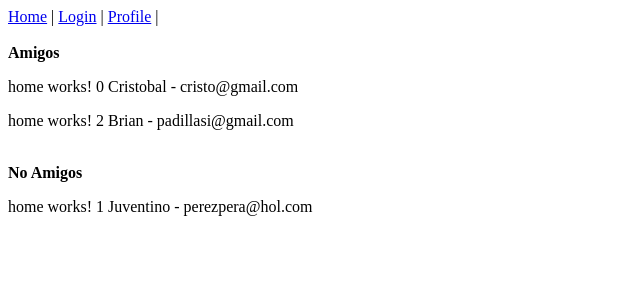
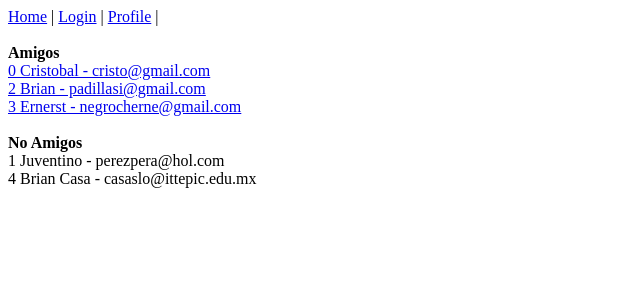
Before and after one commit to cristobalvega/platzinger, an Angular app: page / in a window 1280 px wide. Shown: the top 300 px of the page, without its empty margins (0-640 px from the left). Built offline with nearby package versions, Linux system fonts and the light colour scheme.

Commit message:
Navegacion con parámetros

```diff
--- a/src/app/app.module.ts
+++ b/src/app/app.module.ts
@@ -12,7 +12,7 @@ const appRoutes: Routes = [
   {path: '', component: HomeComponent},
   {path: 'home', component: HomeComponent},
   {path: 'login', component: LoginComponent},
-  {path: 'conversation', component: ConversationComponent},
+  {path: 'conversation/:uid', component: ConversationComponent},
   {path: 'profile', component: ProfileComponent}
 ];
 
--- a/src/app/conversation/conversation.component.ts
+++ b/src/app/conversation/conversation.component.ts
@@ -1,4 +1,5 @@
 import { Component, OnInit } from '@angular/core';
+import {ActivatedRoute} from '@angular/router';
 
 @Component({
   selector: 'app-conversation',
@@ -6,8 +7,11 @@ import { Component, OnInit } from '@angular/core';
   styleUrls: ['./conversation.component.css']
 })
 export class ConversationComponent implements OnInit {
-
-  constructor() { }
+  friendId: any;
+  constructor(private activatedRoute: ActivatedRoute) {
+    this.friendId = this.activatedRoute.snapshot.params['uid'];
+    console.log('El amigo = ', this.friendId);
+  }
 
   ngOnInit() {
   }
--- a/src/app/home/home.component.html
+++ b/src/app/home/home.component.html
@@ -2,16 +2,18 @@
 <br>
 <b>Amigos</b>
 <ng-container *ngFor="let user of friends; let i = index">
-  <p *ngIf="user.friend">
-    home works!
-    {{i}} {{user.nick}} - {{user.email}}
-  </p>
+  <div *ngIf="user.friend">
+    <a routerLink="/conversation/{{user.uid}}">
+      {{i}} {{user.nick}} - {{user.email}}
+    </a>
+  </div>
 </ng-container>
 <br>
 <b>No Amigos</b>
 <ng-container *ngFor="let user of friends; let i = index">
-  <p *ngIf="!user.friend">
-    home works!
-    {{i}} {{user.nick}} - {{user.email}}
-  </p>
+  <div *ngIf="!user.friend">
+    <a>
+      {{i}} {{user.nick}} - {{user.email}}
+    </a>
+  </div>
 </ng-container>
--- a/src/app/home/home.component.ts
+++ b/src/app/home/home.component.ts
@@ -24,7 +24,7 @@ export class HomeComponent implements OnInit {
       age: 22,
       email: 'perezpera@hol.com',
       friend: false,
-      uid: 1
+      uid: 2
     };
     const friendTwo: User = {
       nick: 'Brian',
@@ -32,14 +32,30 @@ export class HomeComponent implements OnInit {
       age: 22,
       email: 'padillasi@gmail.com',
       friend: true,
-      uid: 1
+      uid: 3
+    };
+    const friendThree: User = {
+      nick: 'Ernerst',
+      subnick: 'cherne',
+      age: 22,
+      email: 'negrocherne@gmail.com',
+      friend: true,
+      uid: 4
+    };
+    const friendFour: User = {
+      nick: 'Brian Casa',
+      subnick: 'responsable',
+      age: 22,
+      email: 'casaslo@ittepic.edu.mx',
+      friend: false,
+      uid: 5
     };
     const users: User[] = [myUser, friendOne, friendTwo];
     console.log('users = ', users);
 
     console.log('myUser = ', myUser);
 
-    this.friends = [myUser, friendOne, friendTwo];
+    this.friends = [myUser, friendOne, friendTwo, friendThree, friendFour];
   }
 
   ngOnInit() {
```
